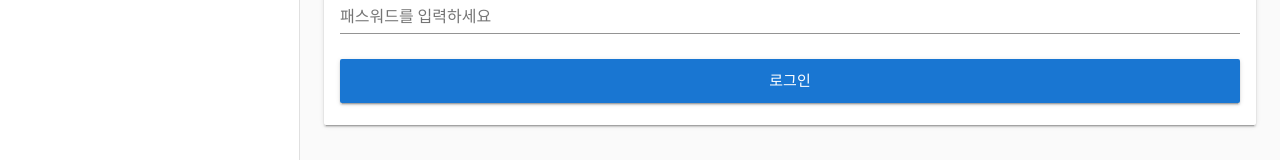
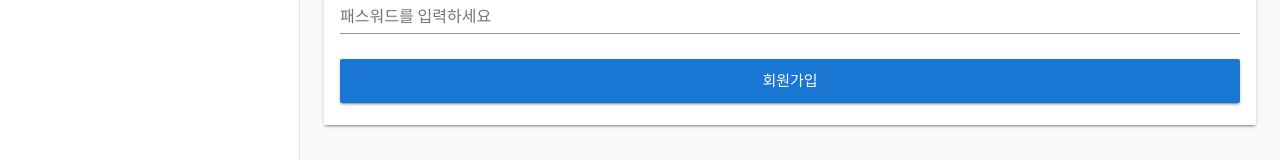
Before and after one commit to Ch0ikyle/school_-assignment, a Vue app in the folder fe/: page /signup in a window 1280 px wide. Shown: the part 435-595 px from the top of the page. Built offline with nearby package versions, Linux system fonts and the light colour scheme.

Commit message:
사언업 메서드 변경

```diff
--- a/fe/src/views/signup.vue
+++ b/fe/src/views/signup.vue
@@ -24,7 +24,7 @@
              block
              color="primary"
              @click="signup()"
-            >로그인</v-btn>
+            >회원가입</v-btn>
           </div>
         </v-card>
       </v-flex>
@@ -45,7 +45,7 @@ export default {
     }
   },
   methods: {
-    login() {
+    signup() {
       // 전체 유저에서 해당 이메일로 유저를 찾는다.
       let selectUser = null
       this.allUsers.forEach(user =>{
```
